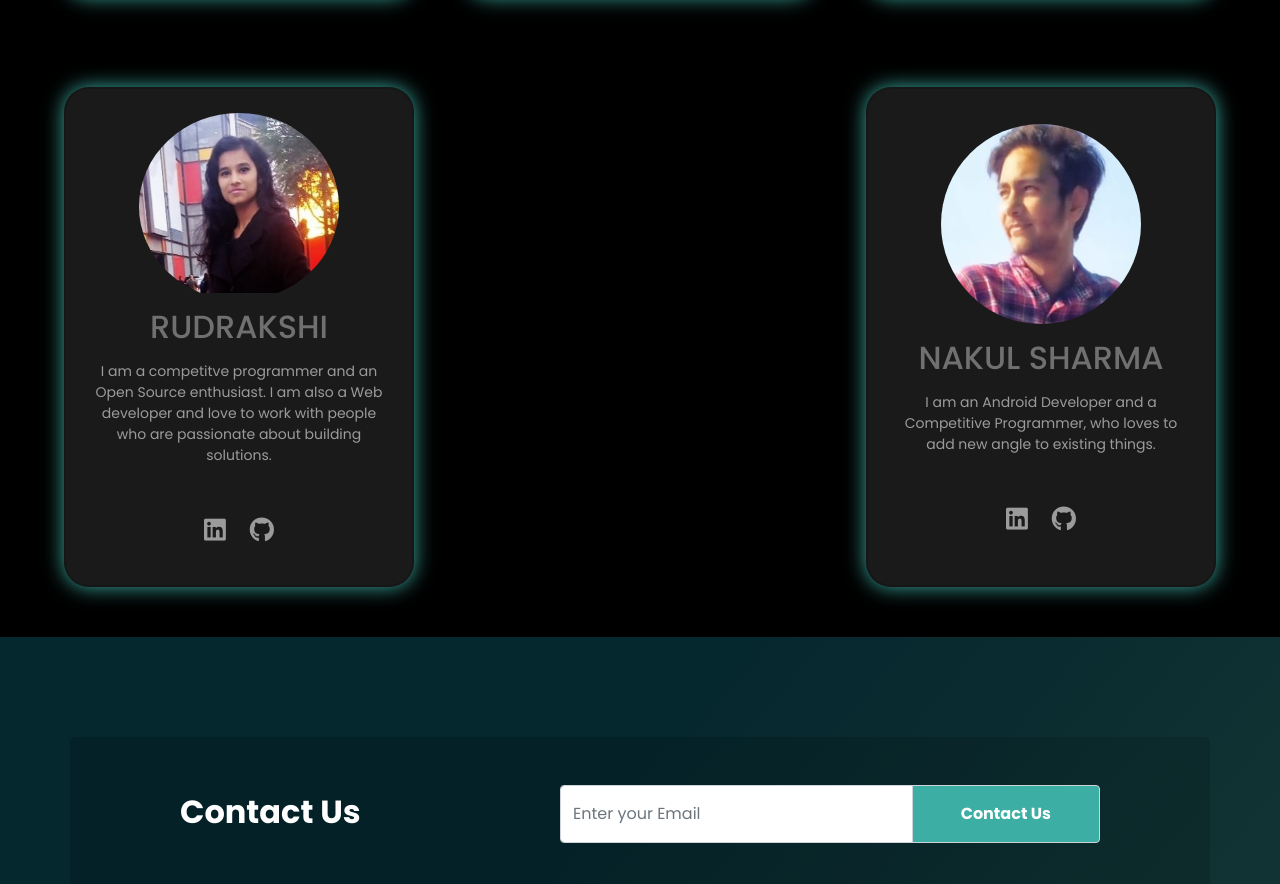
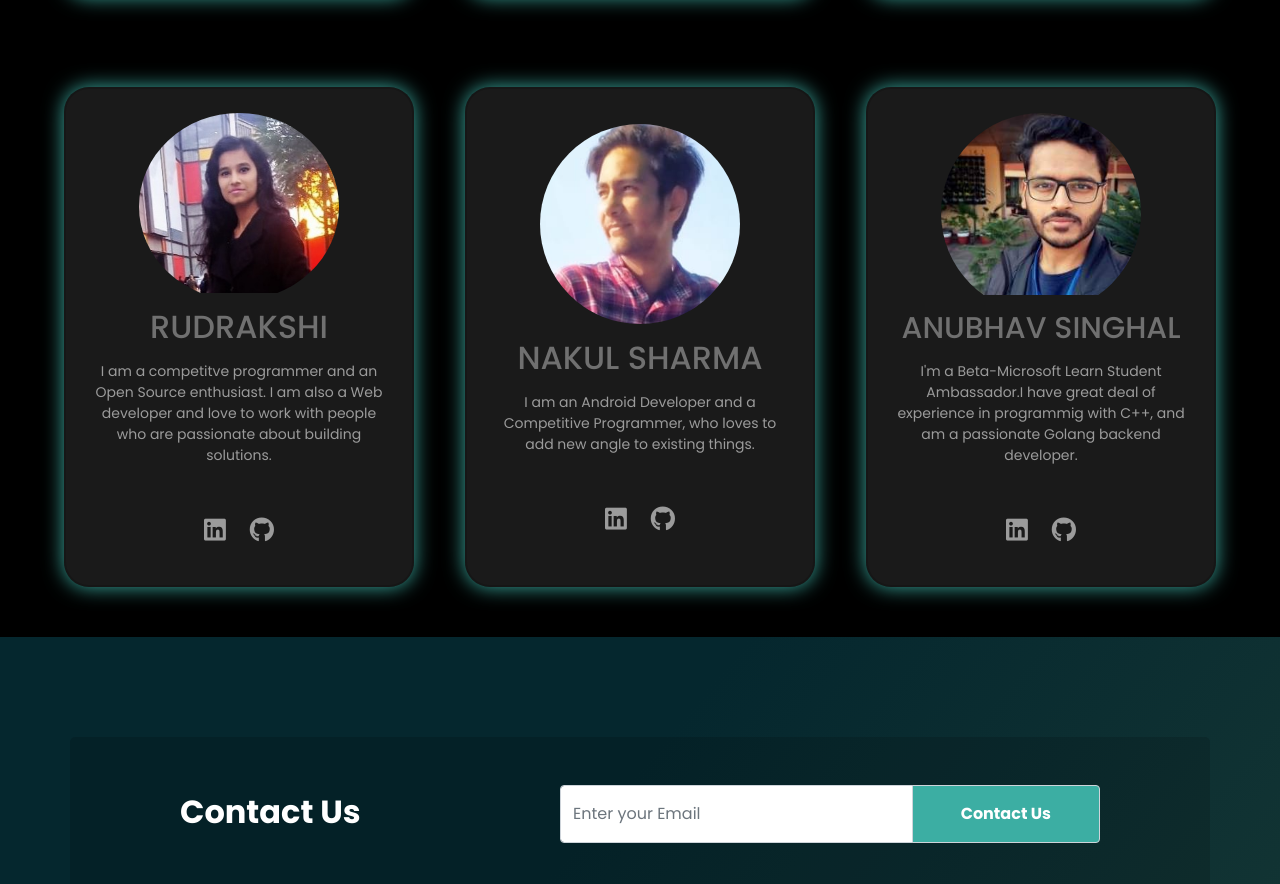
Before and after one commit to Algo-Phantoms/Algo-Phantoms-Frontend, a plain HTML site: page team.html in a window 1280 px wide. Shown: the part 1415-2299 px from the top of the page. Drawn offline with nearby package versions, Linux system fonts and the light colour scheme.

Commit message:
Updated  team.html
Modified the look of team members card.

```diff
--- a/team.html
+++ b/team.html
@@ -102,16 +102,6 @@
 
         <div class="wrapper">
 
-            <!-- <div class="box">
-        <div class="profile-img"><img class="img-fluid" src="images/team/5.jpg" style="border-radius: 50%;"></div>
-        <h2 class ="custom-size">Anubhav Singhal</h2>
-        <p> I'm a Beta-Microsoft Learn Student Ambassador.I have great deal of experience in programmig with C++, and am a passionate Golang backend developer.</p>
-        <p class="socials">
-            <a href="https://www.linkedin.com/in/anubhavitis/"><i class="fab fa-linkedin"></i></a>
-            <a href="https://github.com/anubhavitis"><i class="fab fa-github"></i></a>
-        </p>
-    </div> -->
-
             <div class="box">
                 <div class="profile-img"><img class="img-fluid" src="images/team/6.jpeg" style="border-radius: 50%;"></div>
                 <h2>Dheeraj Kotwani</h2>
@@ -164,13 +154,15 @@
                     <a href="https://github.com/nakul-19"><i class="fab fa-github"></i></a>
                 </p>
             </div>
-
-
-
-        </div>
-
-
-
+            <div class="box">
+                <div class="profile-img"><img class="img-fluid" src="images/team/5.jpg" style="border-radius: 50%;"></div>
+                <h2 class ="custom-size">Anubhav Singhal</h2>
+                <p> I'm a Beta-Microsoft Learn Student Ambassador.I have great deal of experience in programmig with C++, and am a passionate Golang backend developer.</p>
+                <p class="socials">
+                    <a href="https://www.linkedin.com/in/anubhavitis/"><i class="fab fa-linkedin"></i></a>
+                    <a href="https://github.com/anubhavitis"><i class="fab fa-github"></i></a>
+                </p>
+            </div>
         </div>
     </section>
 
```
